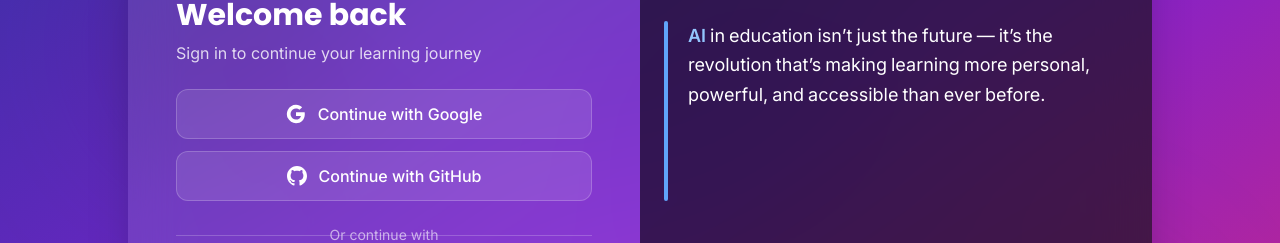
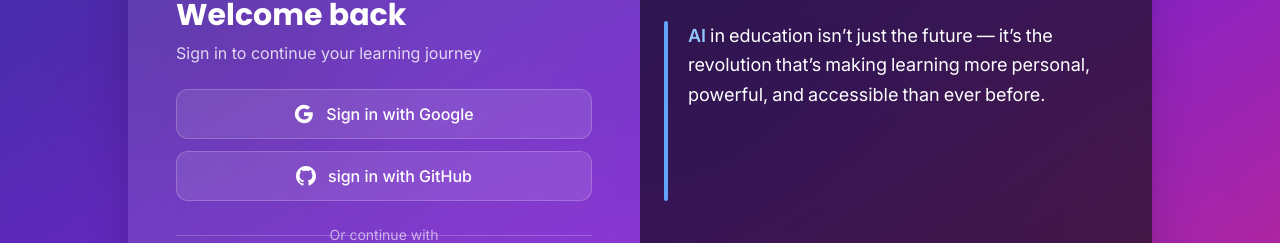
Before and after one commit to Hitesh-malik/test-ai, a React (Vite) app: page /login in a window 1280 px wide. Shown: the part 195-438 px from the top of the page. Built offline with nearby package versions, Linux system fonts and the light colour scheme.

Commit message:
sign in social media

```diff
--- a/src/components/auth/LoginForm.tsx
+++ b/src/components/auth/LoginForm.tsx
@@ -272,7 +272,7 @@ const LoginForm: React.FC<LoginFormProps> = ({
               <path fill="currentColor" d="M12 5.38c1.62 0 3.06.56 4.21 1.64l3.15-3.15C17.45 2.09 14.97 1 12 1 7.7 1 3.99 3.47 2.18 7.07l3.66 2.84c.87-2.6 3.3-4.53 6.16-4.53z"/>
             </svg>
           )}
-          <span>{socialLoading.google ? 'Signing in...' : 'Continue with Google'}</span>
+          <span>{socialLoading.google ? 'Signing in...' : 'Sign in with Google'}</span>
         </motion.button>
 
         <motion.button
@@ -293,7 +293,7 @@ const LoginForm: React.FC<LoginFormProps> = ({
               <path d="M12 0c-6.626 0-12 5.373-12 12 0 5.302 3.438 9.8 8.207 11.387.599.111.793-.261.793-.577v-2.234c-3.338.726-4.033-1.416-4.033-1.416-.546-1.387-1.333-1.756-1.333-1.756-1.089-.745.083-.729.083-.729 1.205.084 1.839 1.237 1.839 1.237 1.07 1.834 2.807 1.304 3.492.997.107-.775.418-1.305.762-1.604-2.665-.305-5.467-1.334-5.467-5.931 0-1.311.469-2.381 1.236-3.221-.124-.303-.535-1.524.117-3.176 0 0 1.008-.322 3.301 1.23.957-.266 1.983-.399 3.003-.404 1.02.005 2.047.138 3.006.404 2.291-1.552 3.297-1.23 3.297-1.23.653 1.653.242 2.874.118 3.176.77.84 1.235 1.911 1.235 3.221 0 4.609-2.807 5.624-5.479 5.921.43.372.823 1.102.823 2.222v3.293c0 .319.192.694.801.576 4.765-1.589 8.199-6.086 8.199-11.386 0-6.627-5.373-12-12-12z"/>
             </svg>
           )}
-          <span>{socialLoading.github ? 'Signing in...' : 'Continue with GitHub'}</span>
+          <span>{socialLoading.github ? 'Signing in...' : 'sign in with GitHub'}</span>
         </motion.button>
       </motion.div>
 
```
